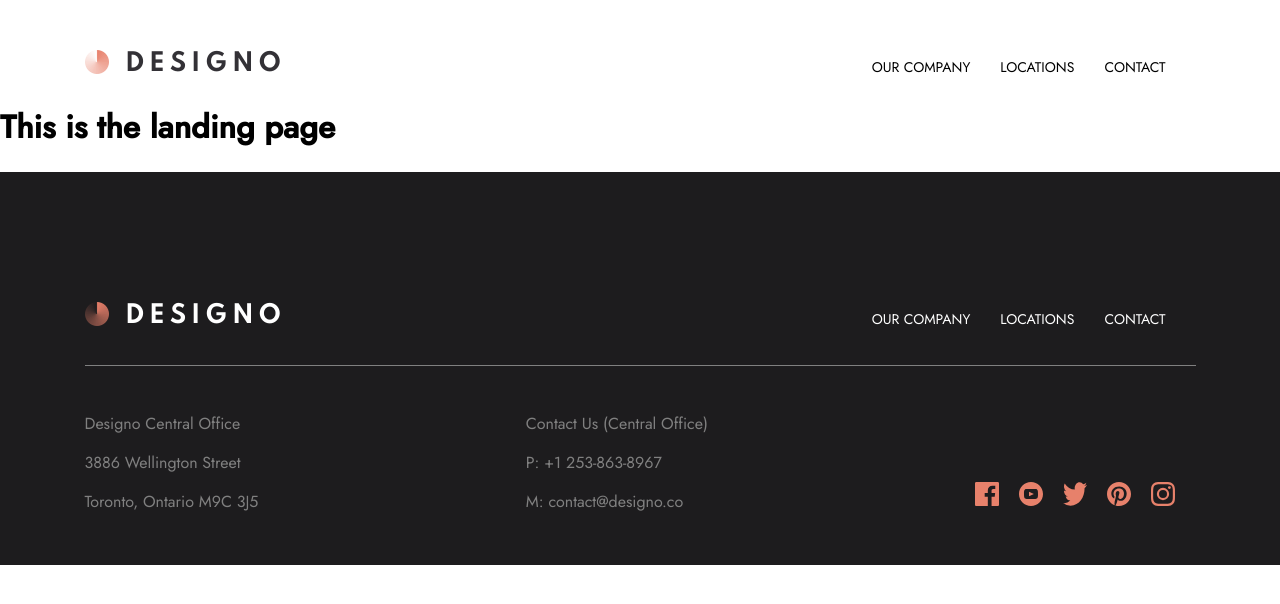
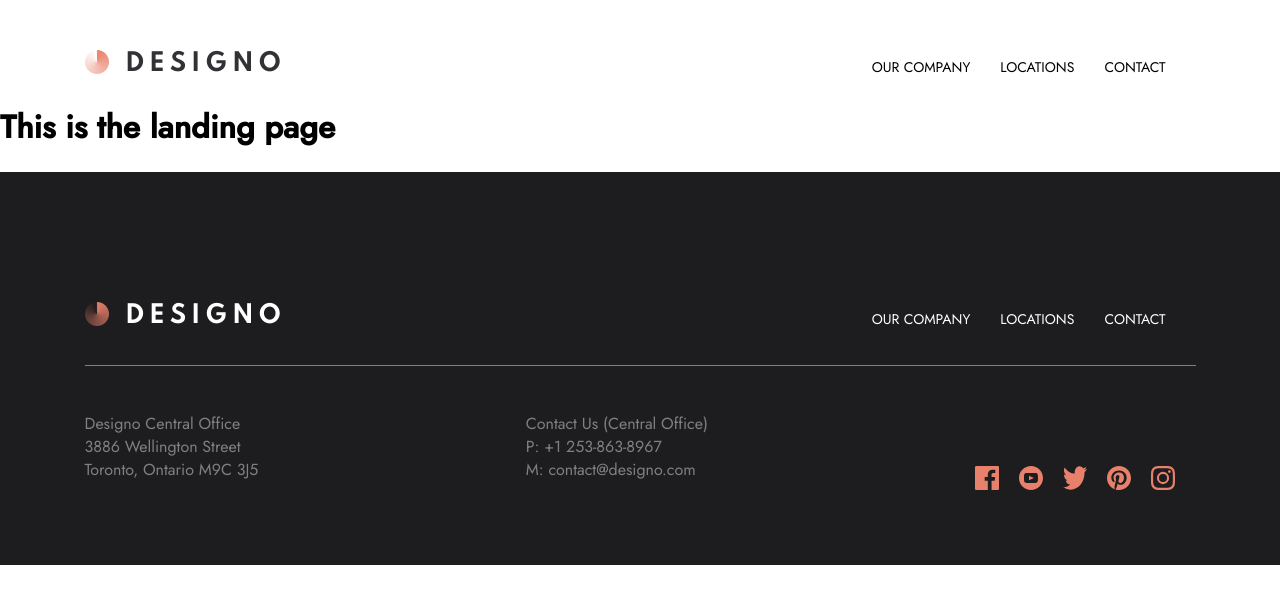
Before and after one commit to JaredBrown1/Designo, a Next.js app: page / in a window 1280 px wide. Shown: the top 604 px of the page. Built offline with nearby package versions, Linux system fonts and the light colour scheme.

Commit message:
updated footer info line spacing

```diff
--- a/src/components/footer/Footer.js
+++ b/src/components/footer/Footer.js
@@ -17,15 +17,18 @@ const Footer = () => {
 
 			<FooterInnerContainer>
 				<div>
-					<p>Designo Central Office</p>
-					<p>3886 Wellington Street</p>
-					<p>Toronto, Ontario M9C 3J5</p>
+					<p>
+						Designo Central Office <br />
+						3886 Wellington Street <br />
+						Toronto, Ontario M9C 3J5
+					</p>
 				</div>
 
 				<div>
-					<p>Contact Us (Central Office)</p>
-					<p>P: +1 253-863-8967</p>
-					<p>M: contact@designo.co</p>
+					<p>
+						Contact Us (Central Office) <br /> P: +1 253-863-8967 <br /> M:
+						contact@designo.com
+					</p>
 				</div>
 
 				<StyledLogos>
```
